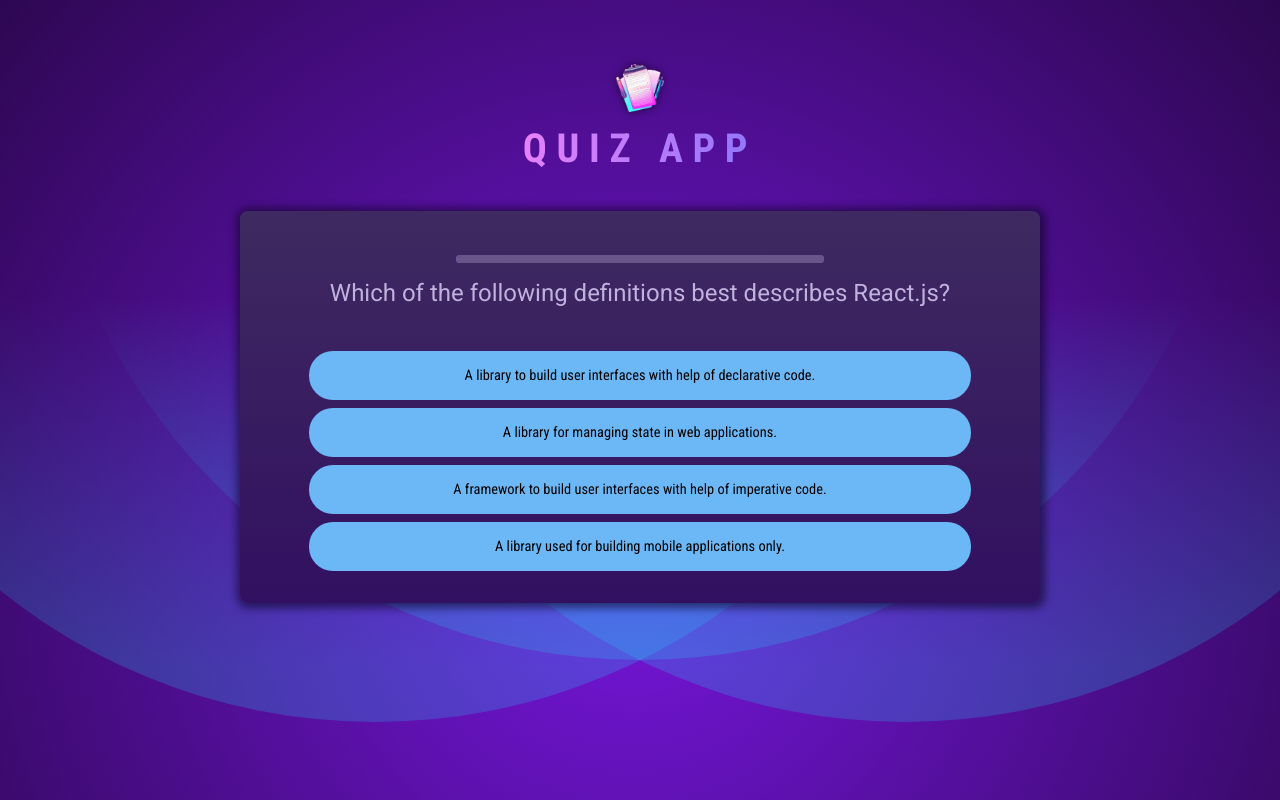
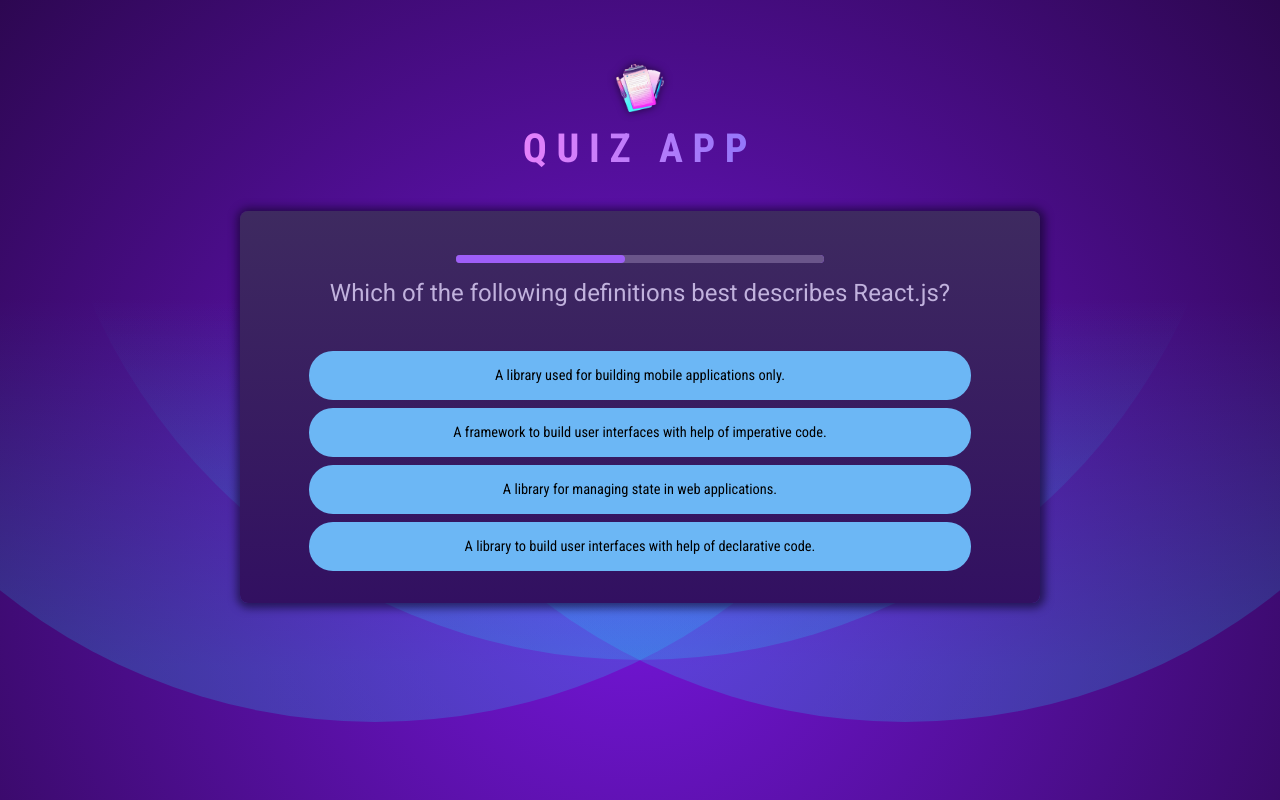
Before and after one commit to SreeragCV/quiz_app, a React (Vite) app: page / in a window 1280 px wide. Built offline with nearby package versions, Linux system fonts and the light colour scheme.

Commit message:
new state added for checking answers

```diff
--- a/components/QuestionTimer.jsx
+++ b/components/QuestionTimer.jsx
@@ -4,13 +4,21 @@
   const [remainingTime, setRemainingTime] = useState(timeout);
 
   useEffect(() => {
-    setTimeout(onTimeout, timeout);
+    console.log("timer started");
+    const timer = setTimeout(onTimeout, timeout);
+    return () => {
+      clearTimeout(timer);
+    };
   }, [timeout, onTimeout]);
 
   useEffect(() => {
-    setInterval(() => {
+    const interval = setInterval(() => {
+      console.log("interval started");
       setRemainingTime((prevRemainingTime) => prevRemainingTime - 100);
     }, 100);
+    return () => {
+      clearInterval(interval);
+    };
   }, []);
 
   return (
--- a/components/Quiz.jsx
+++ b/components/Quiz.jsx
@@ -1,43 +1,92 @@
-import React, { useCallback, useState } from "react";
+import React, { useCallback, useEffect, useRef, useState } from "react";
 import QUESTIONS from "../src/questions.js";
-import img from '../src/assets/quiz-complete.png'
+import img from "../src/assets/quiz-complete.png";
 import QuestionTimer from "./QUestionTimer.jsx";
 
 export default function Quiz() {
+  const [answerState, setAnswerState] = useState("");
   const [userAnswers, setUserAnswers] = useState([]);
-  const activeQuestionIndex = userAnswers.length;
-  const quizIsComplete = QUESTIONS.length === activeQuestionIndex;
 
-  if(quizIsComplete){
+  const shuffledAnswers = useRef();
+
+  const activeQuestionIndex =
+    answerState === "" ? userAnswers.length : userAnswers.length - 1;
+  const quizIsComplete = activeQuestionIndex === QUESTIONS.length;
+
+  const handleSelectAnswer = useCallback(
+    function handleSelectAnswer(selectedAnswer) {
+      setAnswerState("answered");
+      setUserAnswers((prevUserAnswers) => {
+        return [...prevUserAnswers, selectedAnswer];
+      });
+
+      setTimeout(() => {
+        if (selectedAnswer === QUESTIONS[activeQuestionIndex].answers[0]) {
+          setAnswerState("correct");
+        } else {
+          setAnswerState("wrong");
+        }
+
+        setTimeout(() => {
+          setAnswerState("");
+        }, 2000);
+      }, 1000);
+    },
+    [activeQuestionIndex]
+  );
+
+  const handleSkipAnswer = useCallback(
+    () => handleSelectAnswer(null),
+    [handleSelectAnswer]
+  );
+
+  if (quizIsComplete) {
     return (
-        <div id="summary">
-            <img src={img} alt="" />
-            <h2>QUIZ COMPLETE</h2>
-        </div>
-    )
+      <div id="summary">
+        <img src={img} alt="" />
+        <h2>QUIZ COMPLETE</h2>
+      </div>
+    );
   }
 
-  const shuffledAnswers = [...QUESTIONS[activeQuestionIndex].answers]
-  shuffledAnswers.sort(() => Math.random() - 0.5)
-
-  const handleSelectAnswer = useCallback(function handleSelectAnswer(selectedAnswer) {
-    setUserAnswers((prevUserAnswers) => {
-      return [...prevUserAnswers, selectedAnswer];
-    });
-  }, [])
-
-  const handleSkipAnswer = useCallback(() => handleSelectAnswer(null), [handleSelectAnswer])
+  if(!shuffledAnswers.current){
+    shuffledAnswers.current = [...QUESTIONS[activeQuestionIndex].answers];
+    shuffledAnswers.current.sort(() => Math.random() - 0.5);
+  }
 
   return (
     <div id="quiz">
       <div id="question">
-        <QuestionTimer timeout={10000} onTimeout={handleSkipAnswer}/>
+        <QuestionTimer
+          key={activeQuestionIndex}
+          timeout={10000}
+          onTimeout={handleSkipAnswer}
+        />
         <h2>{QUESTIONS[activeQuestionIndex].text}</h2>
         <ul id="answers">
-          {QUESTIONS[activeQuestionIndex].answers.map((answer) => {
+          {shuffledAnswers.current.map((answer) => {
+            const isSelected = userAnswers[userAnswers.length - 1] === answer;
+            let cssClass = "";
+
+            if (answerState === "answered" && isSelected) {
+              cssClass = "selected";
+            }
+
+            if (
+              (answerState === "correct" || answerState === "wrong") &&
+              isSelected
+            ) {
+              cssClass = answerState;
+            }
+
             return (
               <li className="answer" key={answer}>
-                <button onClick={() => handleClick(answer)}>{answer}</button>
+                <button
+                  className={cssClass}
+                  onClick={() => handleSelectAnswer(answer)}
+                >
+                  {answer}
+                </button>
               </li>
             );
           })}
```
Also changed, not shown: components/Answers.jsx (added).
